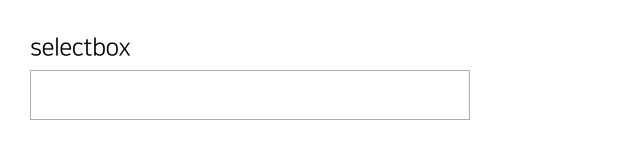
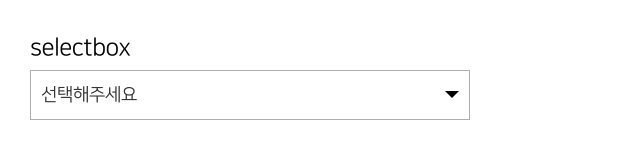
Before and after one commit to kimyoubin/webfront_study, a Vue app in the folder components_study/: page / in a window 1280 px wide. Shown: the part 335-494 px from the top of the page, without its empty margins (0-640 px from the left). Built offline with nearby package versions, Linux system fonts and the light colour scheme.

Commit message:
selectbox 작업중 @blur가 안먹히는이유 찾기

```diff
--- a/components_study/src/assets/css/reset.css
+++ b/components_study/src/assets/css/reset.css
@@ -29,8 +29,10 @@ body{-webkit-text-size-adjust:none;-moz-text-size-adjust:none;-ms-text-size-adju
 #skipnavi a:focus {display:block;left:0;top:0;z-index:10000000000;width:100%;line-height:60px;background:#fff;border-bottom: 1px solid #d8d8d8;color:#000;font-family:'LGL';text-align:center;outline: none;}
 
 div:focus,
+button:focus,
 input[type="text"]:focus,
 input[type="password"]:focus,
+input[type="email"]:focus,
 textarea:focus,
 select:focus,
 input[type="text"]:hover,
--- a/components_study/src/components/VueSelect.vue
+++ b/components_study/src/components/VueSelect.vue
@@ -1,15 +1,22 @@
 <template>
-    <div class="selectbox">
-        <button @click="toggleEvent">{{ selected }}</button>
-        <ul
+    <div
+        :tabindex="tabIndex"
+        @blur="blurEvent"
+        class="selectbox">
+        <button
+            @click="toggleEvent"
+            :class="{'on' : isActive}">{{ selected }}</button>
+        <div
             v-if="isActive"
-            class="selectbox">
-            <!-- li 클릭시 item.option data가 button에 bind 돼야함 -->
-            <li
-                v-for="(item, key) in items"
-                :key="key"
-                @click="selectOption(item)">{{ item.option }}</li>
-        </ul>
+            class="selectbox-option">
+            <ul>
+                <!-- li 클릭시 selected를 item.option data로 바꿔줌 -->
+                <li
+                    v-for="(item, key) in items"
+                    :key="key"
+                    @click="selectOption(item)">{{ item.option }}</li>
+            </ul>
+        </div>
     </div>
 </template>
 
@@ -17,22 +24,26 @@
 export default {
 	name: 'VueSelect',
 	props: [
-        'items', 'selected'
+        'items',
     ],
 	data() {
 		return {
-			isActive: false
+			isActive: false,
+            selected: '선택해주세요',
+            tabIndex: 0
 		}
 	},
     methods: {
         toggleEvent: function () {
-
             this.isActive = !this.isActive
         },
         selectOption: function(item) {
             console.log(item);
-            console.log(this.selected);
-            item.option = this.selected
+            this.selected = item.option;
+            this.isActive = false;
+        },
+        blurEvent: function () {
+            console.log('닫혀라');
         }
     }
 }
@@ -41,6 +52,7 @@ export default {
 <style scoped>
 .selectbox {
     width: 100%;
+    position: relative;
 }
 
 .selectbox button, .selectbox li {
@@ -53,11 +65,44 @@ export default {
 }
 
 .selectbox button {
+    position: relative;
     border: 1px solid #aeaeae;
 }
 
-.selectbox ul {
+.selectbox button.on::after{
+    transform: rotate(180deg);
+}
 
+.selectbox button::after {
+    content: '';
+    display: block;
+    position: absolute;
+    top: 20px;
+    right: 10px;
+    width: 0;
+	height: 0;
+	border-top: 7px solid #000;
+	border-left: 7px solid transparent;
+	border-right: 7px solid transparent;
+}
+
+.selectbox .selectbox-option {
+    max-height: 200px;
+    border-left: 1px solid #aeaeae;
+    border-right: 1px solid #aeaeae;
+    border-bottom: 1px solid #aeaeae;
+    overflow-y: auto;
+}
+
+.selectbox .selectbox-option::-webkit-scrollbar {
+	width: 7px;
+    background-color: transparent;
+}
+
+.selectbox .selectbox-option::-webkit-scrollbar-thumb {
+	width: 7px;
+    border-radius: 5px;
+    background-color: #000;
 }
 
 .selectbox ul li {
@@ -65,9 +110,11 @@ export default {
     align-items: center;
     width: 100%;
     height: 50px;
-    border: 1px solid #aeaeae;
-    border-top: 0;
     cursor: pointer;
 }
 
+.selectbox ul li:hover {
+    background-color: #f3f3f3;
+}
+
 </style>
--- a/components_study/src/views/StyleGuide.vue
+++ b/components_study/src/views/StyleGuide.vue
@@ -27,7 +27,9 @@
 
 		<div class="wrap">
 			<h2>selectbox</h2>
-			<vue-select :items="listData"/>
+			<vue-select
+				:items="listData"
+				:selected="selectedValue"/>
 		</div>
 	</div>
 </template>
@@ -40,18 +42,25 @@ export default {
 	name: 'StyleGuide',
 	data() {
 		return {
+			selectedValue: '선택해주세요.',
 			listData: [
 				{
-					option: '선택하세요',
+					option: 'option1',
 				},
 				{
-					option: '선택하세요2',
+					option: 'option2',
 				},
 				{
-					option: '선택하세요3',
+					option: 'option3',
 				},
 				{
-					option: '선택하세요4',
+					option: 'option4',
+				},
+				{
+					option: 'option4',
+				},
+				{
+					option: 'option4',
 				}
 			]
 		}
```
